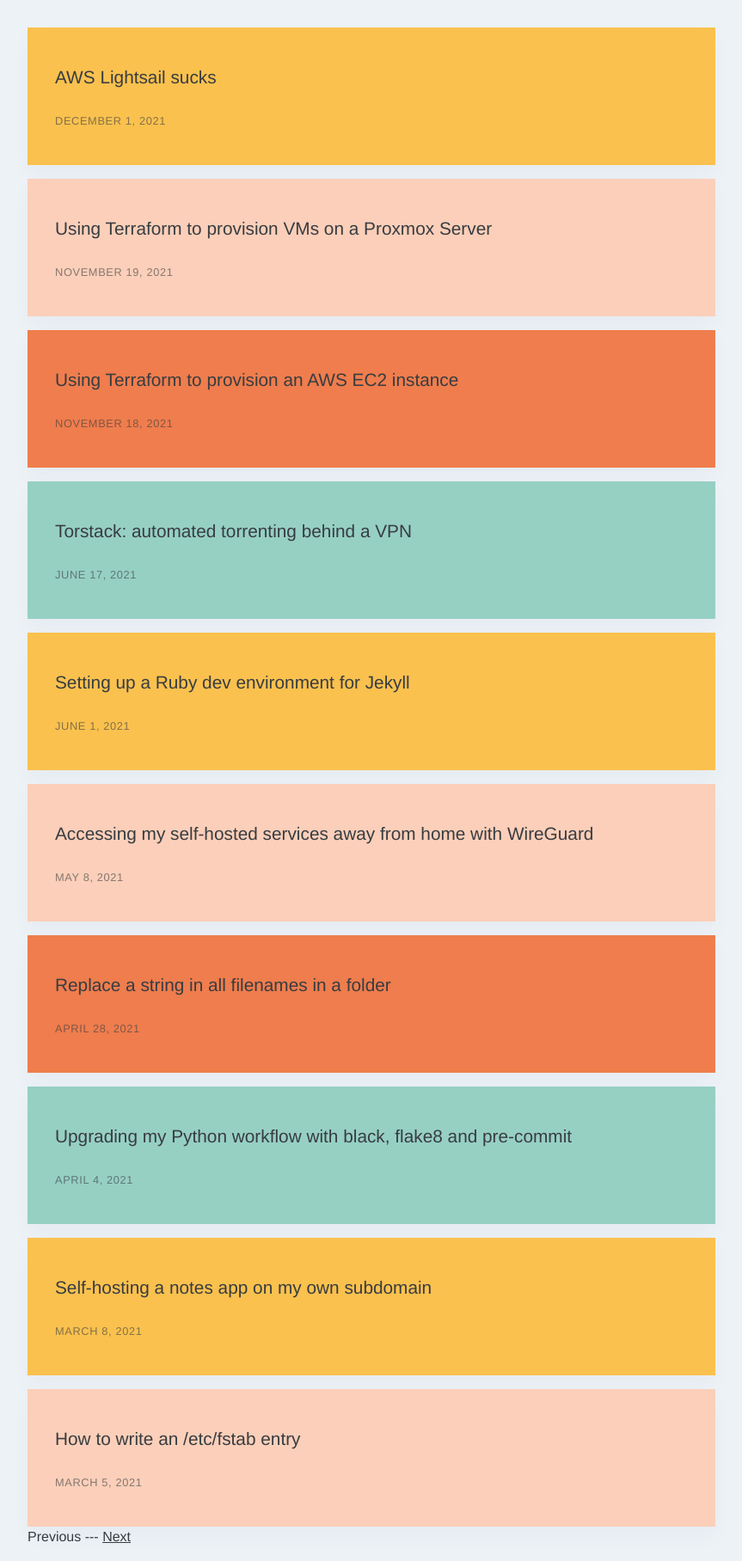
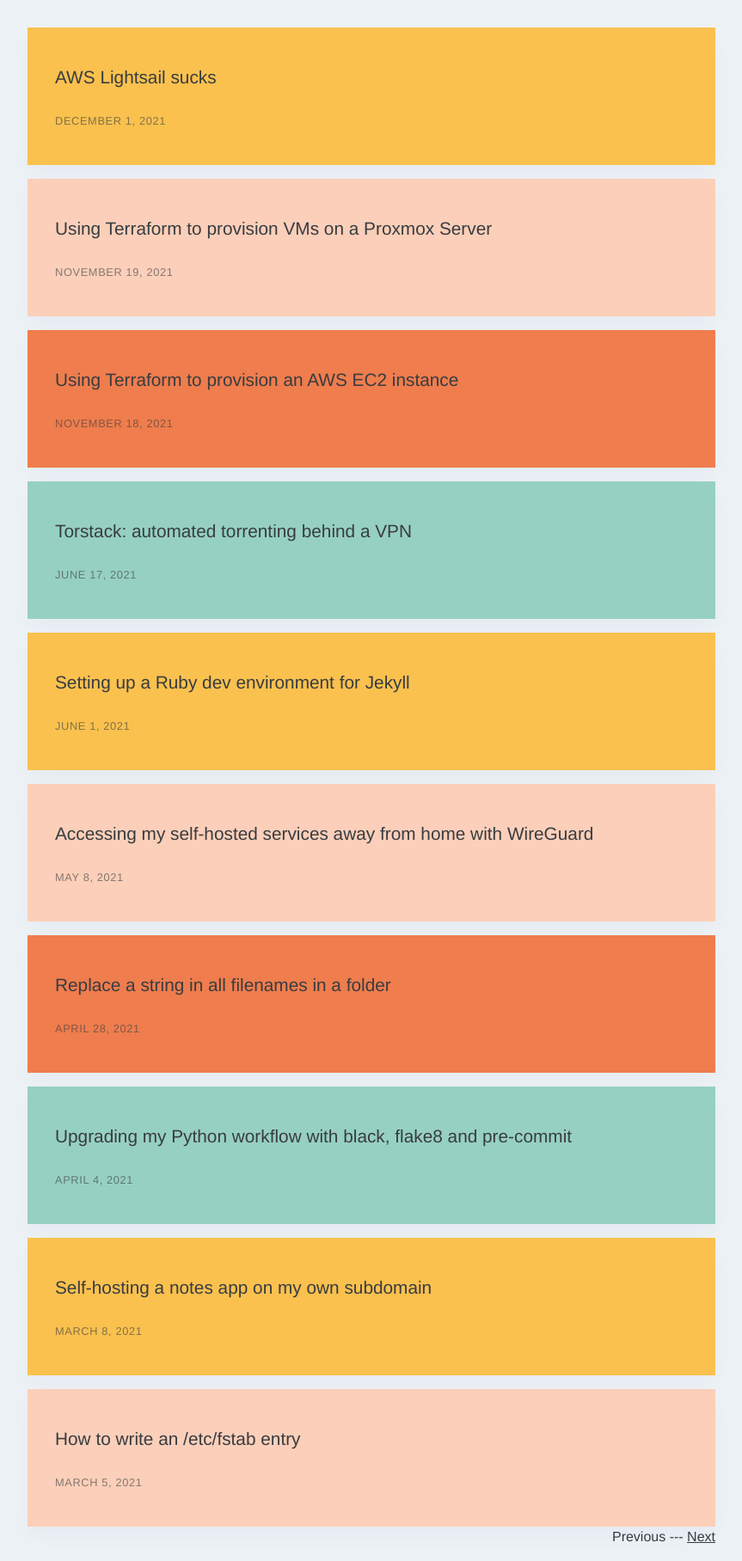
Before and after one commit to elgrove/blog, a Jekyll site: the page built from index.html, in a window 1280 px wide. Shown: the whole page at 86% size, without its empty margins (208-1071 px from the left). Built offline with Jekyll 4.4.1, drawn with Linux system fonts in a browser that asks for light colours; some web fonts are replaced; the list of posts is cut into pages by our own code.

Commit message:
pagination style

```diff
--- a/_layouts/blog.html
+++ b/_layouts/blog.html
@@ -20,7 +20,7 @@ title: Notes
 
    </div>
 
-   <div class="pagination">
+   <div style="text-align: right;" class="pagination">
     {% if paginator.previous_page %}
       <a href="{{ paginator.previous_page_path }}" class="previous">
         Previous
```
